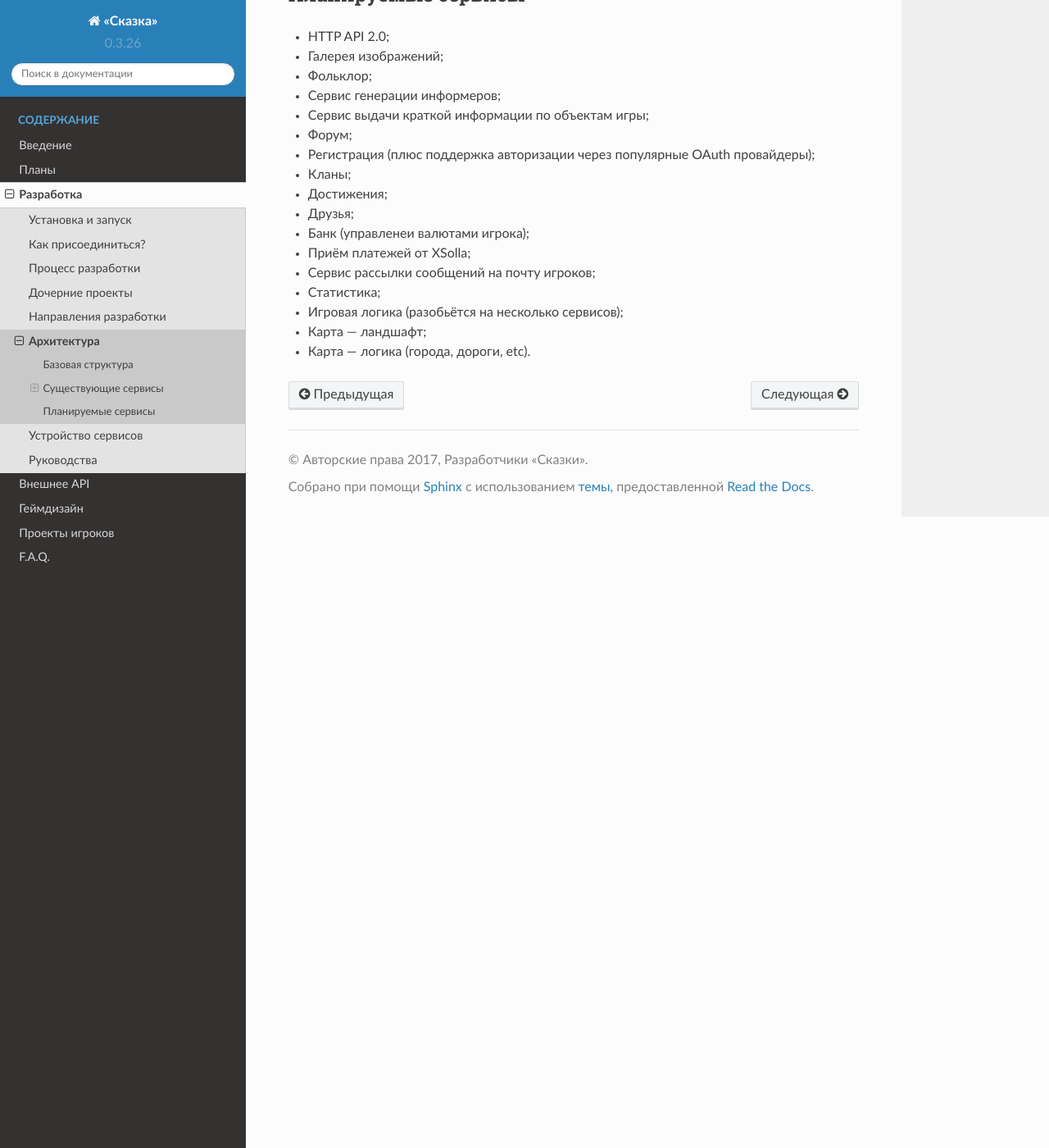
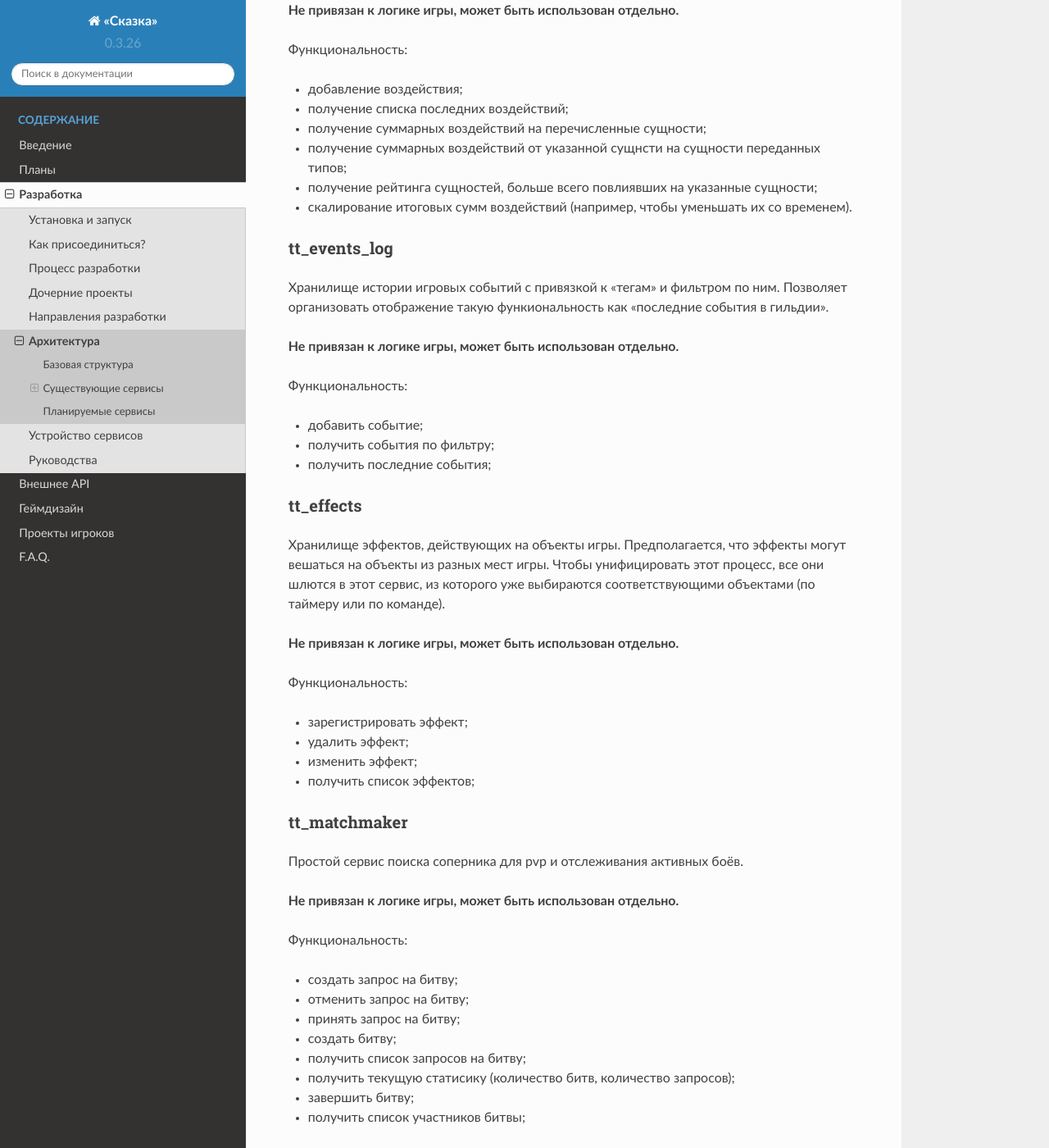
Before and after one commit to the-tale/tt_docs, a Sphinx documentation site: the page built from docs/source/development/architecture.rst, in a window 1280 px wide and 1400 px high, scrolled down 3988 px. Shown: the whole window at 82% size. Built offline with Sphinx 7.4.7 and the Read the Docs theme 2.0.0, drawn with Linux system fonts in a browser that asks for light colours; some of the changed text lies outside the part shown.

Commit message:
обновлён список вспомогательных сервисов

```diff
--- a/docs/source/development/architecture.rst
+++ b/docs/source/development/architecture.rst
@@ -40,6 +40,11 @@
 - tt_bank — хранилище игровой валюты с поддержкой транзакций.
 - tt_timers — управление таймерами (например, на получение карты), по истечении таймера делает заданные http запрос.
 - tt_impacts — учёт численных «воздействий» одних сущностей на другие. Например, влияние героев на Мастеров.
+- tt_events_log — хранилище истории игровых событий с привязкой к «тегам» и фильтром по ним.
+- tt_effects — хранилище эффектов, действующих на объекты игры.
+- tt_matchmaker — простой сервис поиска соперника для pvp и отслеживания активных боёв.
+- tt_properties — хранилище свойств объектов, нужных в частных случаях логики (например, флаг «разрешить приглашать игрока в клан»).
+- tt_uniquer — сервис выделения уникальных целочисленных идентификаторов для строк.
 
 the_tale
 ~~~~~~~~
@@ -140,6 +145,76 @@ tt_impacts
 - получение рейтинга сущностей, больше всего повлиявших на указанные сущности;
 - скалирование итоговых сумм воздействий (например, чтобы уменьшать их со временем).
 
+
+tt_events_log
+~~~~~~~~~~~~~
+
+Хранилище истории игровых событий с привязкой к «тегам» и фильтром по ним. Позволяет организовать отображение такую функиональность как «последние события в гильдии».
+
+**Не привязан к логике игры, может быть использован отдельно.**
+
+Функциональность:
+
+- добавить событие;
+- получить события по фильтру;
+- получить последние события;
+
+tt_effects
+~~~~~~~~~~
+
+Хранилище эффектов, действующих на объекты игры. Предполагается, что эффекты могут вешаться на объекты из разных мест игры. Чтобы унифицировать этот процесс, все они шлются в этот сервис, из которого уже выбираются соответствующими объектами (по таймеру или по команде).
+
+**Не привязан к логике игры, может быть использован отдельно.**
+
+Функциональность:
+
+- зарегистрировать эффект;
+- удалить эффект;
+- изменить эффект;
+- получить список эффектов;
+
+tt_matchmaker
+~~~~~~~~~~~~~
+
+Простой сервис поиска соперника для pvp и отслеживания активных боёв.
+
+**Не привязан к логике игры, может быть использован отдельно.**
+
+Функциональность:
+
+- создать запрос на битву;
+- отменить запрос на битву;
+- принять запрос на битву;
+- создать битву;
+- получить список запросов на битву;
+- получить текущую статисику (количество битв, количество запросов);
+- завершить битву;
+- получить список участников битвы;
+
+tt_properties
+~~~~~~~~~~~~~
+
+Хранилище свойств объектов, нужных в частных случаях логики (например, флаг «разрешить приглашать игрока в клан»). Позволяет избежать раздувания основных объектов игры (аккаунт, герой, гильдия, etc).
+
+**Не привязан к логике игры, может быть использован отдельно.**
+
+Функциональность:
+
+- установить свойства;
+- получить свойства;
+
+tt_uniquer
+~~~~~~~~~~
+
+Сервис выделения (и хранения) уникальных целочисленных идентификаторов для строк.
+
+**Не привязан к логике игры, может быть использован отдельно.**
+
+Функциональность:
+
+- получить уникальный идентификатор по строке;
+
+
 Планируемые сервисы
 -------------------
 
@@ -153,7 +228,6 @@ tt_impacts
 - Кланы;
 - Достижения;
 - Друзья;
-- Банк (управленеи валютами игрока);
 - Приём платежей от XSolla;
 - Сервис рассылки сообщений на почту игроков;
 - Статистика;
```
